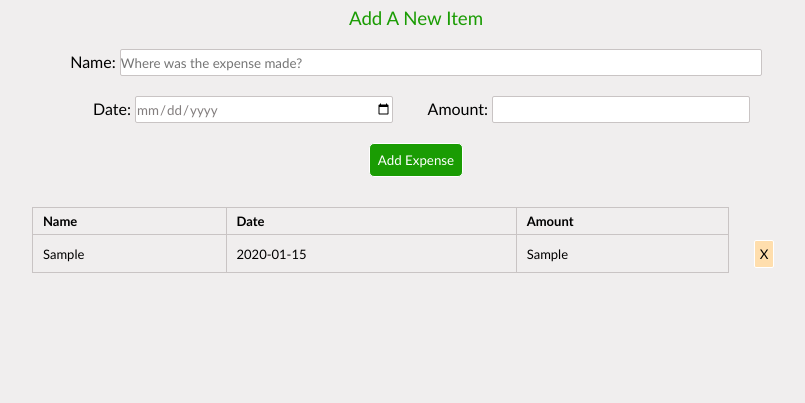
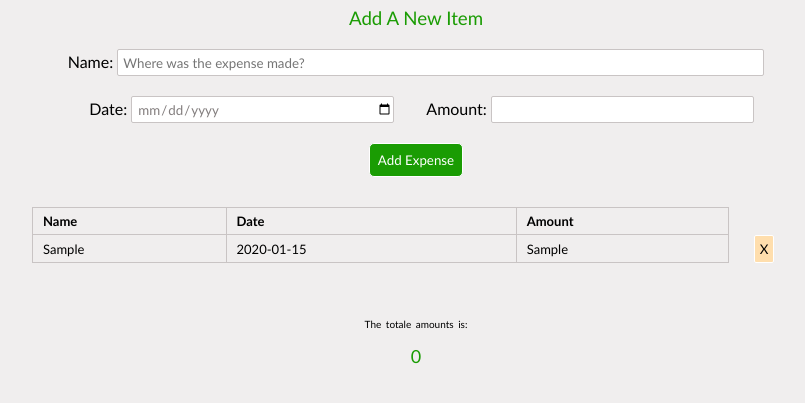
Before and after one commit to ennakhlisfn/ExpenseApp, a plain HTML site: page index.html in a window 1280 px wide. Both pictures are taken after typing "Sample", "2020-01-15", "Sample" into the empty fields and a click on the button "Add Expense". Shown: the part 55-458 px from the top of the page, without its empty margins (224-1029 px from the left). Drawn offline with Linux system fonts and the light colour scheme.

Commit message:
add fucntion to count the totale amount

```diff
--- a/index.html
+++ b/index.html
@@ -31,7 +31,7 @@
         <th>Amount</th>
       </tr>
     </table>
-    <p class="empty">No expense added yet!</p>
+    <p class="empty">No expense added yet!</p><span></span>
     <script src="./main.js"></script>
   </body>
 </html>
--- a/main.js
+++ b/main.js
@@ -4,7 +4,10 @@ let dateI = document.querySelector(".dateI");
 let amountI = document.querySelector(".amountI");
 
 document.addEventListener("click", function (e) {
-  if (e.target.className === "delet") e.target.parentNode.remove();
+  if (e.target.className === "delet") {
+    e.target.parentNode.remove();
+    printTotal();
+  }
 });
 
 function creatDeletButton(parent) {
@@ -28,6 +31,7 @@ function addTd(nameI, dateI, amountI) {
   tr.appendChild(d);
 
   a.textContent = amountI.value;
+  a.className = "prix";
   tr.appendChild(a);
 
   creatDeletButton(tr);
@@ -46,16 +50,41 @@ let checkEmpty = function (input) {
   return 0;
 };
 
+function printTotal() {
+  let prices = document.querySelectorAll(".prix");
+  let par = document.querySelector(".empty");
+  let span = document.querySelector("span");
+  let total = 0;
+
+  for (let prix of prices) {
+    total += isNaN(prix.textContent) ? 0 : +prix.textContent;
+  }
+  if (prices.length !== 0) {
+    par.textContent = `The totale amounts is:`;
+    par.style.backgroundColor = "transparent";
+    par.style.border = "0";
+    span.textContent = `${total}`;
+    par.style.textAlign = "center";
+    par.style.marginTop = "50px";
+  } else {
+    par.style.backgroundColor = "#cac9c9";
+    par.style.width = "calc(90vw - 10px);";
+    par.style.textAlign = "left";
+    par.style.marginTop = "0";
+    par.textContent = "No expense added yet!";
+    span.textContent = "";
+  }
+}
+
 but.onclick = function () {
   let b = 0;
   b += checkEmpty(nameI);
   b += checkEmpty(dateI);
   b += checkEmpty(amountI);
   if (b !== 0) return;
-  let par = document.querySelector(".empty");
-  if (par) par.remove();
   addTd(nameI, dateI, amountI);
   nameI.value = "";
   dateI.value = "";
   amountI.value = "";
+  printTotal();
 };
--- a/style.css
+++ b/style.css
@@ -49,6 +49,7 @@ h3 {
 input {
   border: solid 1px #c9c4c4;
   height: 25px;
+  padding-left: 5px;
 }
 
 @media (max-width: 460px) {
@@ -99,6 +100,7 @@ table td {
 }
 .delet {
   padding: 5px;
+  margin: 0;
   border: solid 1px white;
   background-color: navajowhite;
 }
@@ -119,6 +121,11 @@ table td {
   font-weight: 500;
   word-spacing: 2px;
 }
+span {
+  color: #1a9c03;
+  font-size: large;
+  font-weight: 500;
+}
 
 @media (min-width: 1000px) {
   body {
```
